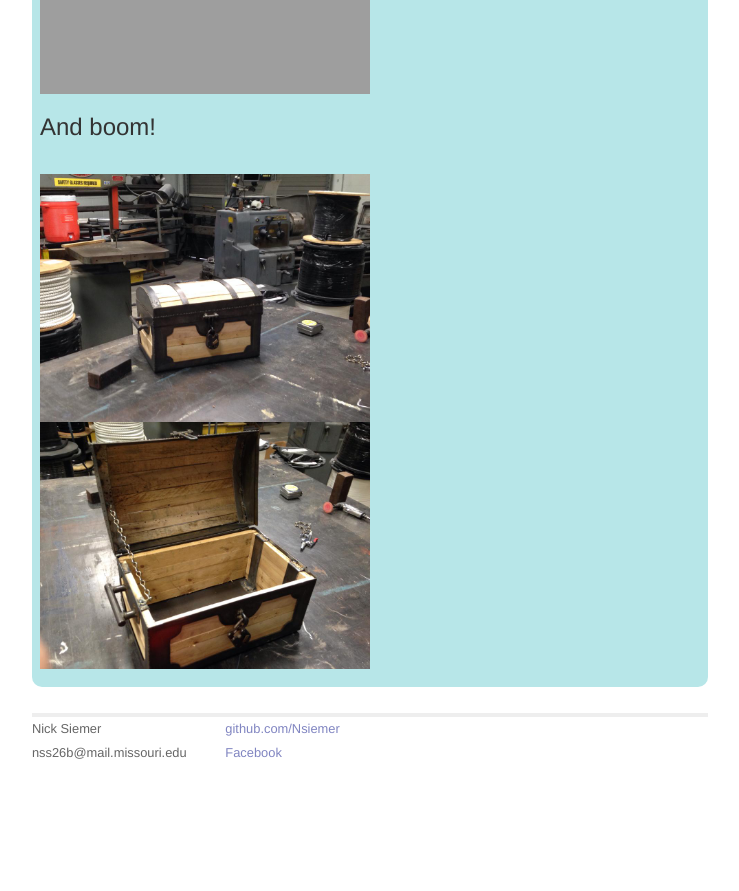
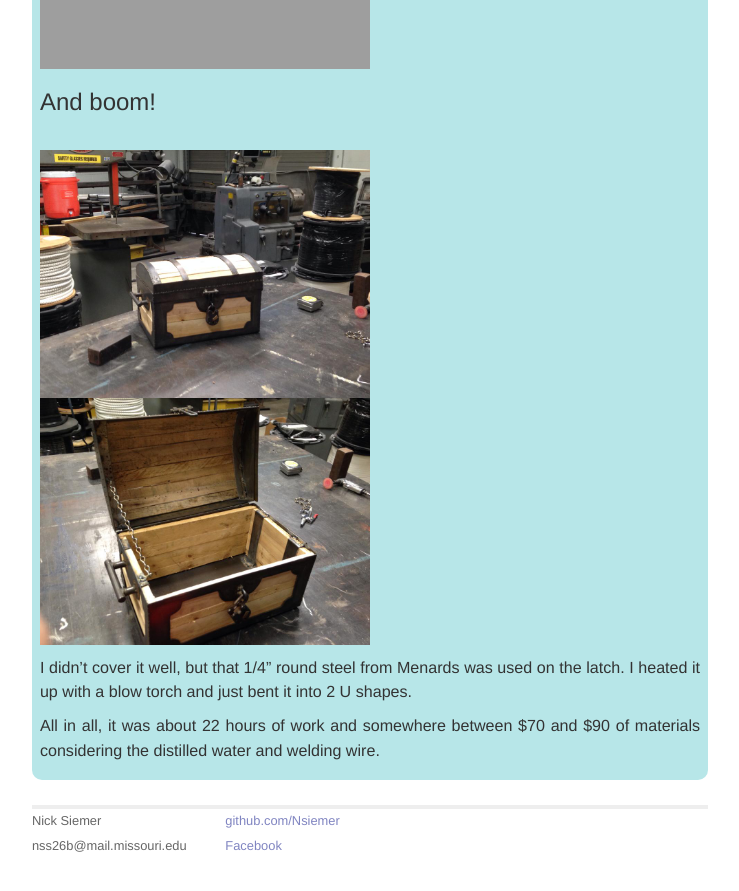
Before and after one commit to Nsiemer/Nsiemer.github.io, a Jekyll site: the page built from _posts/2015-01-14-piratechest.markdown, in a window 1280 px wide and 900 px high, scrolled down 7583 px. Shown: the top 891 px of the window, without its empty margins (270-1009 px from the left). Built offline with Jekyll 4.4.1, drawn with Linux system fonts in a browser that asks for light colours; nearby versions of some CDN libraries; library files that are not in the unit come from our copies; Markdown is read by kramdown in place of the engine named in the settings; before the commit the page ends 8391 px from its top, so only the background shows below that.

Commit message:
final touches

```diff
--- a/_posts/2015-01-14-piratechest.markdown
+++ b/_posts/2015-01-14-piratechest.markdown
@@ -75,12 +75,15 @@ The thing about this stuff I got, is that it's a concentrate meant to make a bat
 So I found a cooler that could fit more than half of the frame in it and filled it with a mixture of distilled water and defluoridized infant water (it was either distilled or underwent reverse osmosis).<br>
 <img src="http://nsiemer.github.io/media/IMG_3905.JPG" width="250" height="333"><br>
 Again, use the gel. I got a lot of solution on my hands and arms. No irritation came of it, but probably not very healthy.<br>
-<h4>The result</h4><br>
-<img src="http://nsiemer.github.io/media/IMG_3907.JPG" width="250" height="333"><br>
+<h4>The result</h4><br><img src="http://nsiemer.github.io/media/IMG_3907.JPG" width="250" height="333"><br>
 
-<h4>The end game</h4><br>
+<h4>The end game</h4>
 All that was left was to put some wood in. Diresta smoothly ran a circular saw down a shipping pallet. The pallets I had access to were a bit more wonky and required some more picking and choosing. But if I make another one, I won't use pallet wood. It stinks. <br>
 <img src="http://nsiemer.github.io/media/IMG_3908.JPG" width="250" height="333"><br>
 <h3>And boom!</h3><br>
 <img src="http://nsiemer.github.io/media/final.jpg" width="250" height="333"><br>
 <img src="http://nsiemer.github.io/media/final2.jpg" width="250" height="333"><br>
+
+I didn't cover it well, but that 1/4" round steel from Menards was used on the latch. I heated it up with a blow torch and just bent it into 2 U shapes.
+
+All in all, it was about 22 hours of work and somewhere between $70 and $90 of materials considering the distilled water and welding wire.
```
